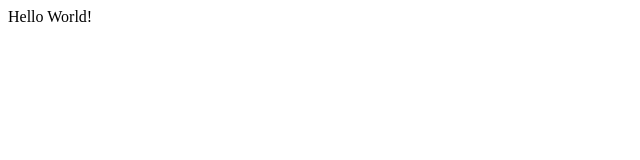
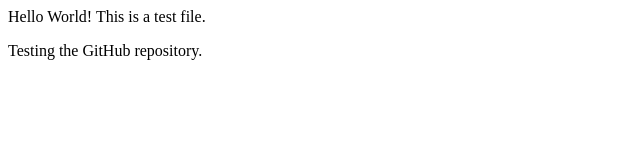
Before and after one commit to AbdullahZaheer1/Test-repo, a plain HTML site: page index.html in a window 1280 px wide. Shown: the whole page, without its empty margins (0-640 px from the left). Drawn offline with Linux system fonts and the light colour scheme.

Commit message:
Update index

```diff
--- a/index.html
+++ b/index.html
@@ -6,6 +6,7 @@
     <title>Document</title>
 </head>
 <body>
-    Hello World!
+    Hello World! This is a test file.
+    <p>Testing the GitHub repository.</p>
 </body>
 </html>
```
